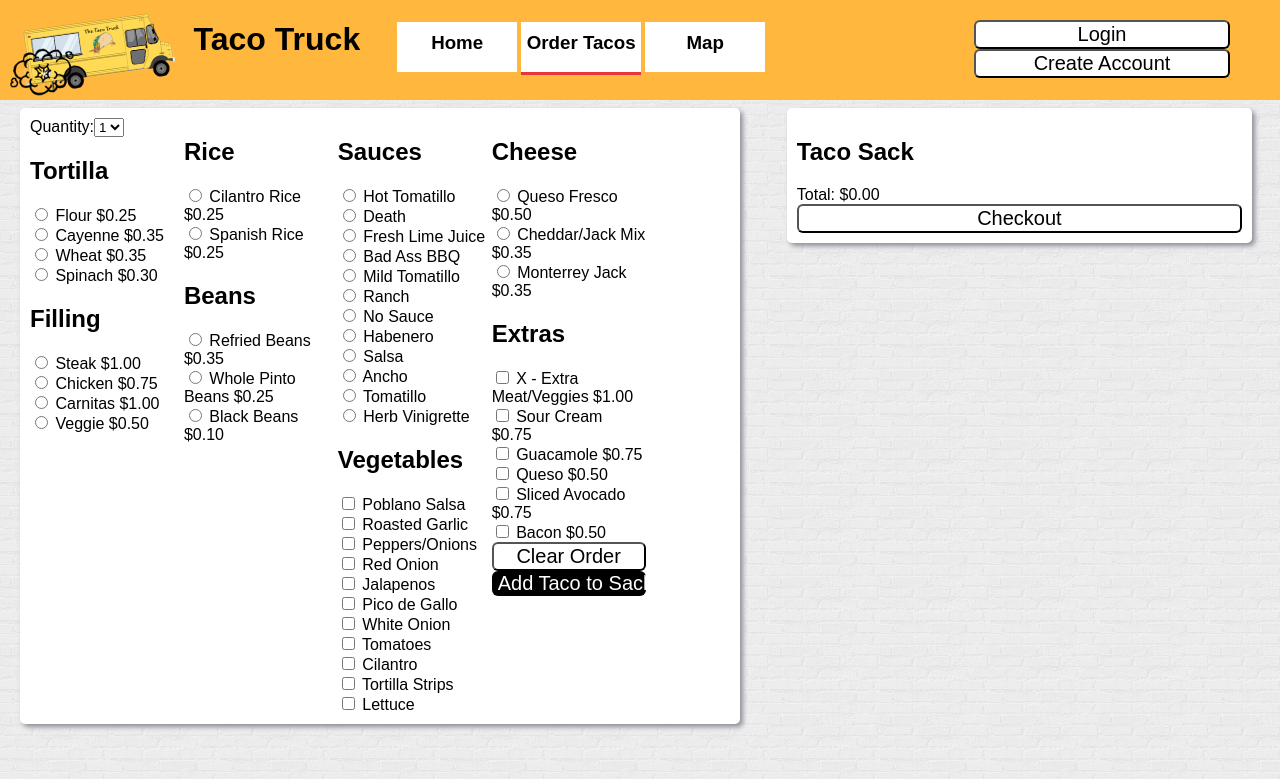
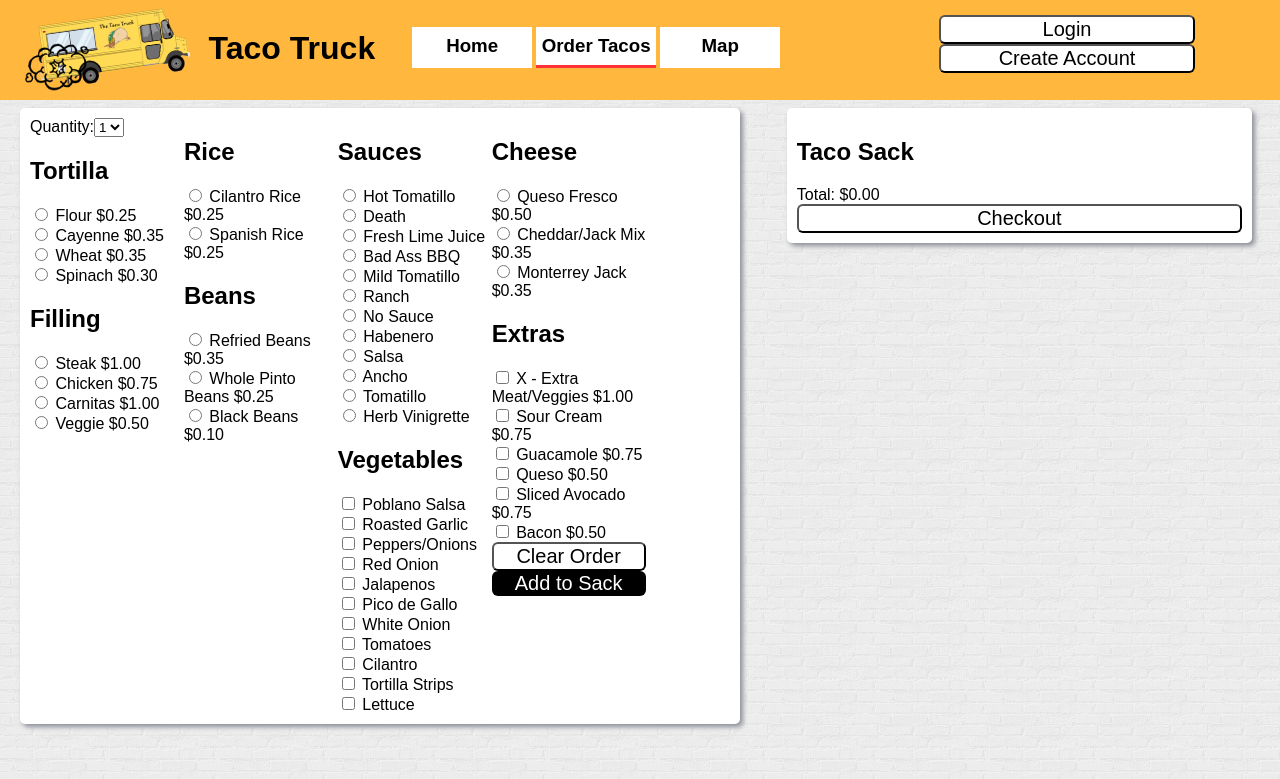
Before and after one commit to AustinCWells/TacoTruck, a PHP site: page /order.php in a window 1280 px wide. Shown: the top 779 px of the page. Run offline with PHP 8.4, Linux system fonts and the light colour scheme; some libraries are stand-ins or nearby versions.

Commit message:
Nav: making it look pretty

```diff
--- a/css/nav.css
+++ b/css/nav.css
@@ -7,32 +7,34 @@ nav {
 	position:relative;
 	float:left;
 	margin-left:35px;
-	margin-top:20px;
+	margin-top:25px;
 
 }
 
 nav h3 {
 	margin:2px;
-	padding-top: 10px;
+	padding-top: 8px;
 	background-color: #FFFFFF;
 	position:relative;
 	float:left;
 	width:120px;
-	height:40px;
+	height:30px;
 	font-size: 12;
 	text-align: center;
+	border-bottom: solid 3px white;
 }
 
 nav h3:hover {
-	border-bottom: solid 3px #E83535;
+	border-bottom: solid 3px rgba(255, 0, 0, .8);
 }
 
 nav h3 a {
 	text-decoration: none;
+	margin:0px;
 }
 
 #navTitle {
-
+	margin-top: 30px;
 }
 
 #imgDiv {
@@ -68,7 +70,7 @@ float:left;
 	width:12%;
 	position:relative;
 	float:left;
-	margin-top:20px;
+	margin-top:15px;
 	margin-left : 20px;
 	margin-right: 20px;
 	transform:rotate(-8deg);
@@ -79,7 +81,7 @@ float:left;
 	position:absolute;
 	width:5%;
 	z-index: 1;
-	margin-top:40px;
+	margin-top:35px;
 	margin-left: 10px;
 
 }
@@ -89,6 +91,7 @@ float:left;
 	margin-left: 0px;
 	width: 100%;
 	height: 100px;
+	margin-left: 15px;
 }
 
 #headerHolder {
@@ -102,8 +105,8 @@ float:left;
 #headerRight {
 	float:right;
 	right:0px;
-	margin-top: 20px;
-	margin-right: 50px;
+	margin-top: 15px;
+	margin-right: 100px;
 	width:20%;
 	height:55%;
 
--- a/js/nav.js
+++ b/js/nav.js
@@ -2,13 +2,13 @@ window.addEventListener('load', function(event) {
 
 var page = document.getElementsByClassName("currentPage")[0].getAttribute("id");
 if(page === "indexPage") {
-	document.getElementById("indexHeader").style.borderBottom="solid 3px #E83535";
+	document.getElementById("indexHeader").style.borderBottom="solid 3px rgba(255, 0, 0, .8)";
 }
 if(page === "orderPage") {
-	document.getElementById("orderHeader").style.borderBottom="solid 3px #E83535";
+	document.getElementById("orderHeader").style.borderBottom="solid 3px rgba(255, 0, 0, .8)";
 }
 if(page == "mapPage") {
-	document.getElementById("mapHeader").style.borderBottom="solid 3px #E83535";
+	document.getElementById("mapHeader").style.borderBottom="solid 3px rgba(255, 0, 0, .8)";
 }
 
 }, false);
--- a/order.php
+++ b/order.php
@@ -61,7 +61,7 @@
 	<div id="extrasList">
 	</div>
 	<input type="button" id="clearButton" value="Clear Order">
-	<input type="submit" id="tacoSubmit" value="Add Taco to Sack">
+	<input type="submit" id="tacoSubmit" value="Add to Sack">
 </section>
 </form>
 </div>
```
Also changed, not shown: css/order.css (+0 -64 lines).
